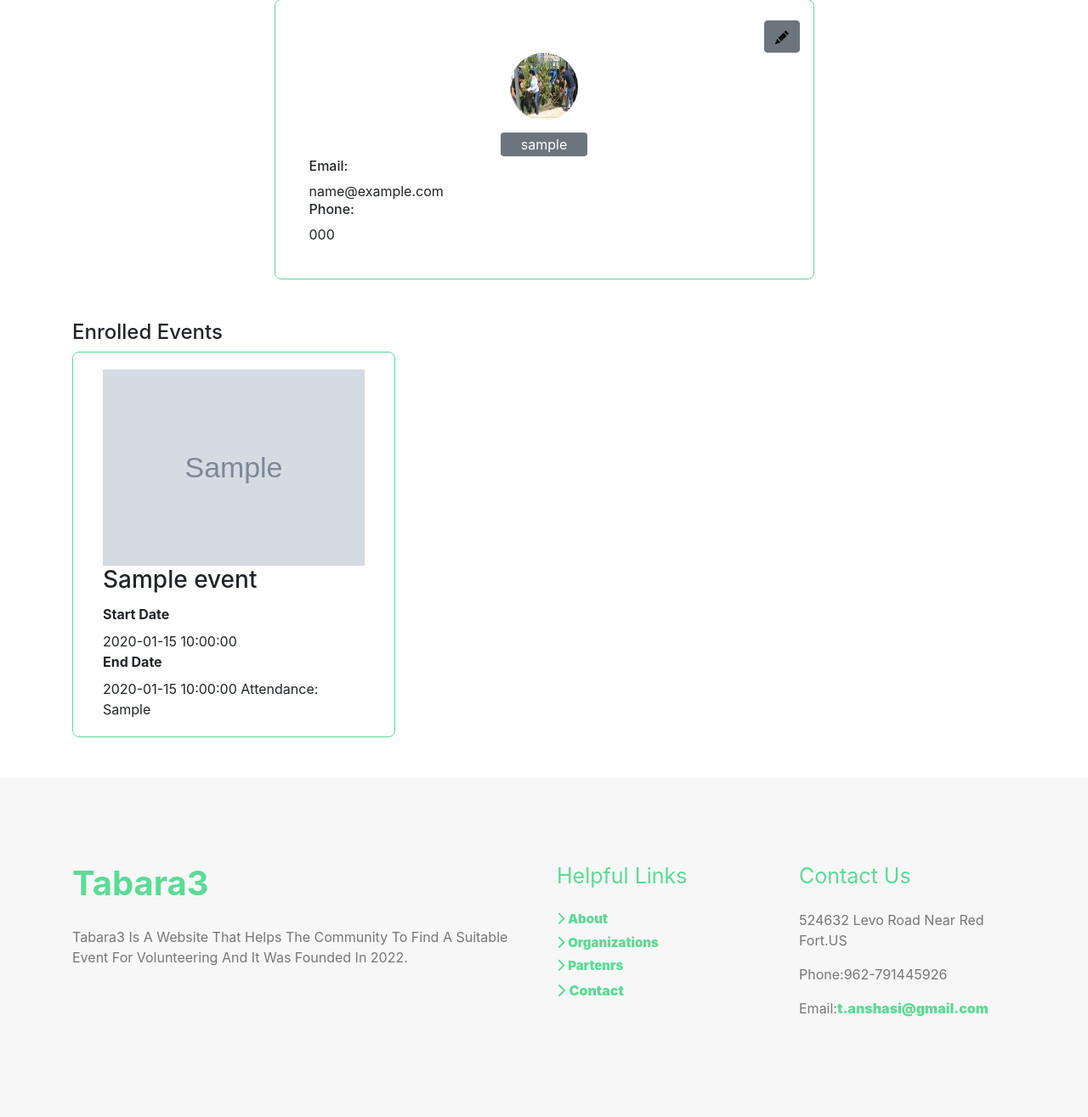
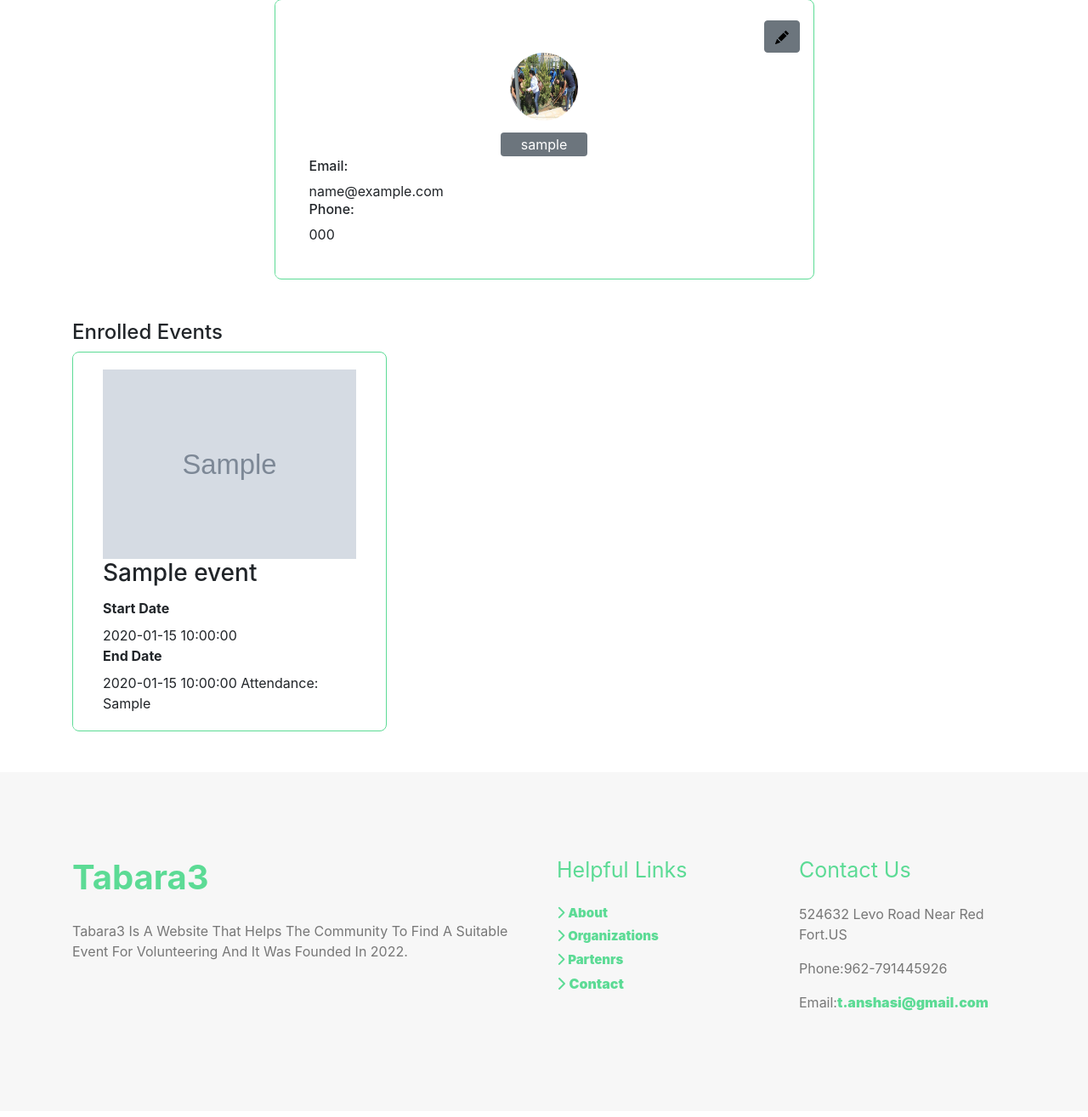
Before and after one commit to Abdawwa/Tabara3, a PHP site: page /Tabara3/profile.php in a window 1280 px wide. Shown: the part 113-1428 px from the top of the page at 85% size. After the commit the page ends 1303 px from the top, so only its background shows below. Run offline with PHP 8.4, Linux system fonts and the light colour scheme; the visitor is signed in with stand-in values (Sample User, id 1); tables that the repository leaves empty or names only in its code hold one stand-in row (values such as "Sample post"); grey boxes marked "Sample" are stand-in pictures.

Commit message:
final version

```diff
--- a/profile.php
+++ b/profile.php
@@ -16,6 +16,7 @@ $user_id = $info['id'];
 
 $event_enrolled_query = "SELECT DISTINCT enrolled_events.event_attendance ,enrolled_events.event_id , events.event_name , events.event_description , events.event_img , events.event_start_date , events.event_end_date FROM `enrolled_events` INNER JOIN events ON enrolled_events.event_id = events.event_id WHERE `user_id`='$user_id'";
 $result2 = mysqli_query($conn, $event_enrolled_query);
+
 ?>
 <!--user info-->
 <div class="profile">
@@ -55,7 +56,8 @@ $result2 = mysqli_query($conn, $event_enrolled_query);
     <div class="d-flex justify-content-between">
         <h4>Enrolled Events</h4>
     </div>
-    <div class="card-deck">
+
+    <div class="d-flex flex-wrap">
         <?php if (mysqli_num_rows($result2) > 0) {
             while ($info2 = mysqli_fetch_array($result2)) {
         ?>
@@ -74,6 +76,7 @@ $result2 = mysqli_query($conn, $event_enrolled_query);
         <?php }
         } ?>
     </div>
+
 </div>
 <?php
 if (isset($_POST['submit'])) {
@@ -142,6 +145,9 @@ if (isset($_POST['submit'])) {
         $("#profile-settings").toggle();
     });
 </script>
+
+
 <?php
+
 include "footer.php";
 ?>
```
